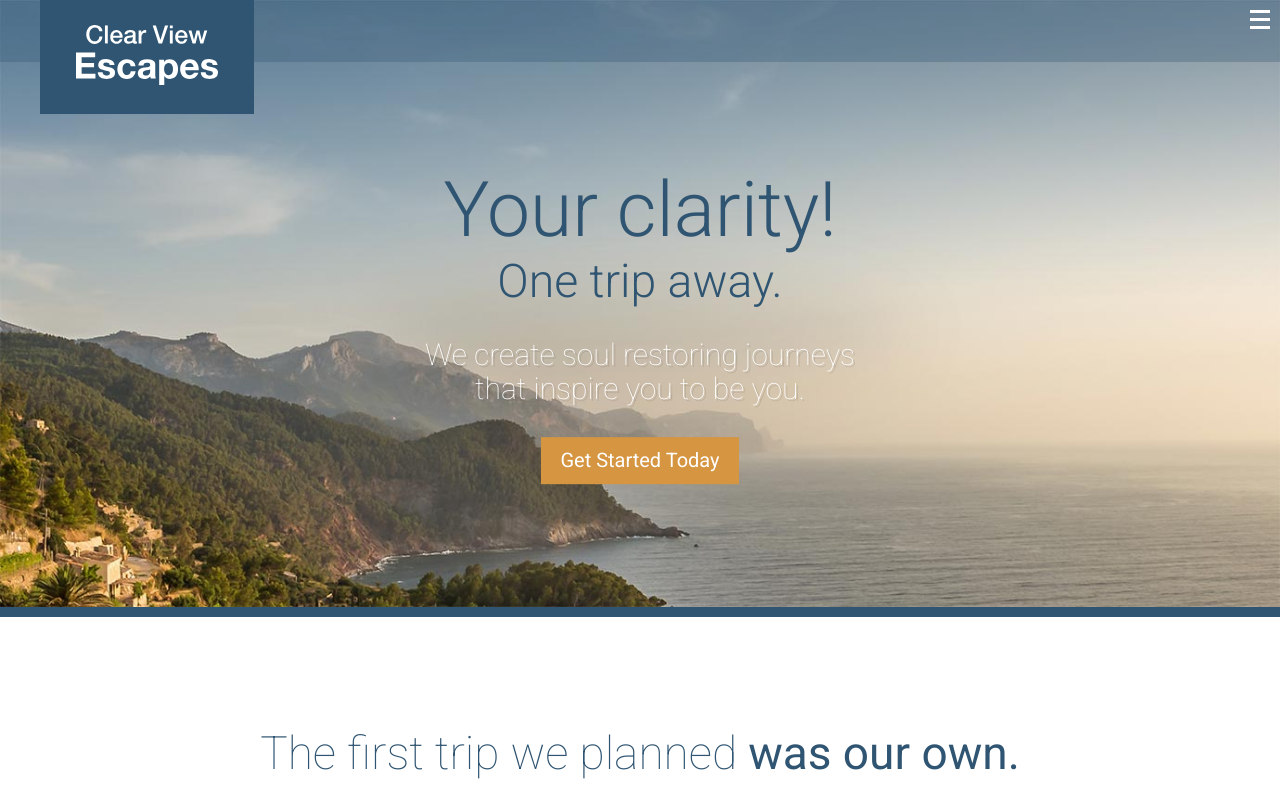
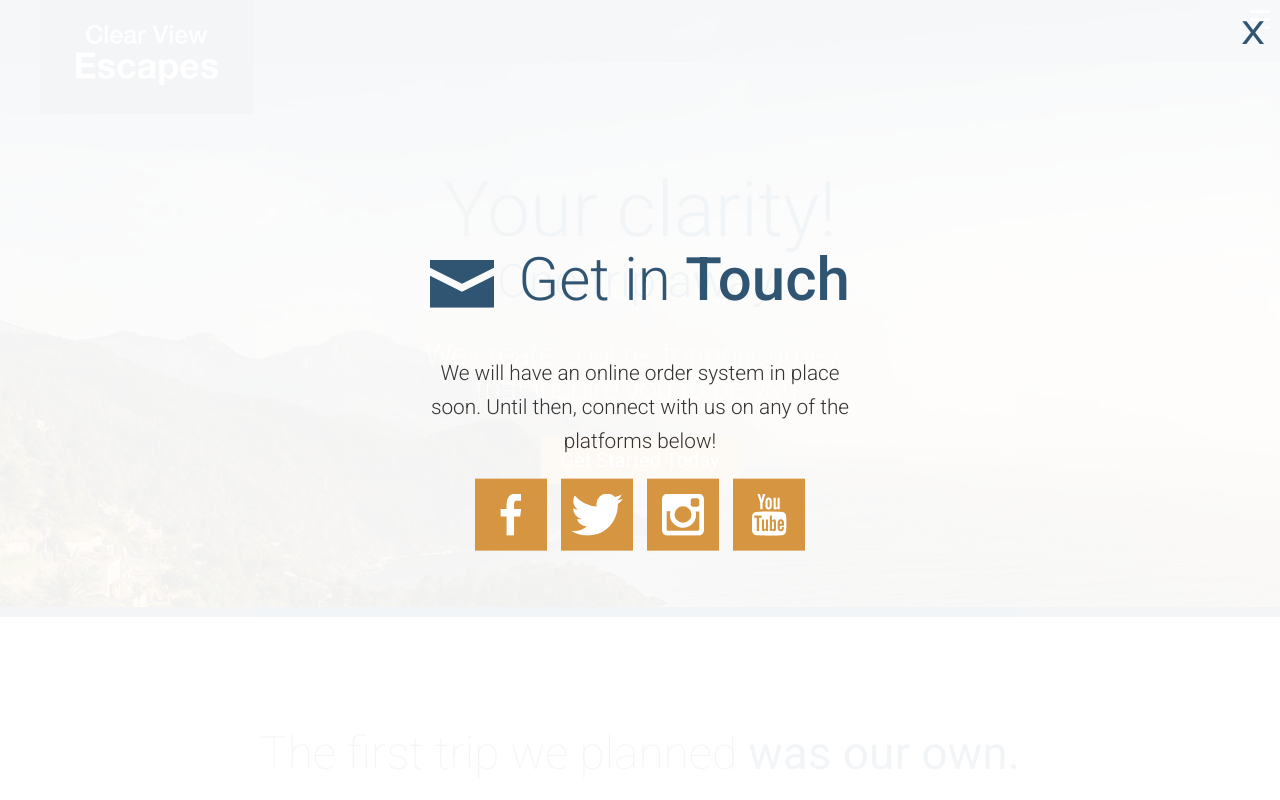
Before and after one commit to clayton-schneider/travel-site, a website: page app/index.html in a window 1280 px wide. Both pictures are taken after a click on the link "Get Started Today". Shown: the top 800 px of the page. Drawn offline with Linux system fonts and the light colour scheme.

Commit message:
Completed the modal overlay

```diff
--- a/app/assets/scripts/App.js
+++ b/app/assets/scripts/App.js
@@ -1,9 +1,11 @@
 import MobileMenu from './modules/mobile-menu';
 import RevealOnScroll from './modules/RevealOnScroll';
 import StickyHeader from './modules/sticky-header';
+import Modal from './modules/modal';
 import $ from 'jQuery';
 
 var mobileMenu = new MobileMenu();
 new RevealOnScroll($(".feature-item"), "85%");
 new RevealOnScroll($(".testimonial"), "60%");
 var stickyheader = new StickyHeader();
+var modal = new Modal();
--- /dev/null
+++ b/app/assets/styles/modules/_modal.css
@@ -0,0 +1,50 @@
+.modal {
+    position: fixed;
+    z-index: 5;
+    background-color: rgba(255, 255, 255, .94);
+    top: 0;
+    bottom: 0;
+    left: 0;
+    right: 0;
+    opacity: 0;
+    visibility: hidden;
+    transform: scale(1.2);
+    transition: all .3s ease-out;
+
+    &--is-visible {
+        opacity: 1;
+        visibility: visible;
+        transform: scale(1);
+
+    }
+
+    &__inner {
+        position: absolute;
+        width: 100%;
+        top: 50%;
+        transform: translateY(-50%);
+
+    }
+
+    &__description {
+        text-align: center;
+        font-size: 1.3rem;
+        font-weight: 300;
+        line-height: 1.65;
+    }
+
+    &__close {
+        position: absolute;
+        top: 15px;
+        right: 15px;
+        font-size: 2rem;
+        transform: scaleX(1.2);
+        transform-origin: 100% 0;
+        color: $mainBlue;
+
+        &:hover {
+            color: $mainOrange;
+            cursor: pointer;
+        }
+    }
+}
--- a/app/assets/styles/modules/_section-title.css
+++ b/app/assets/styles/modules/_section-title.css
@@ -9,6 +9,11 @@
 
     &--blue {
         color: $mainBlue;
+    }
+
+    &--less-margin {
+        margin-bottom: 1.3rem;
+        margin-top: 0;
     }
 
     &__icon {
--- /dev/null
+++ b/app/assets/styles/modules/_social-icons.css
@@ -0,0 +1,25 @@
+.social-icons {
+    text-align: center;
+
+    &__icon {
+        background-color: $mainOrange;
+        display: inline-block;
+        margin: 0 5px 5px 5px;
+        width: 33%;
+        height: 72px;
+        position: relative;
+
+        @mixin atSmall {
+            margin: 0 5px;
+            width: 72px;
+        }
+
+        img {
+            display: block;
+            position: absolute;
+            top: 50%;
+            left: 50%;
+            transform: translate(-50%, -50%);
+        }
+    }
+}
--- a/app/assets/styles/modules/_wrapper.css
+++ b/app/assets/styles/modules/_wrapper.css
@@ -30,6 +30,10 @@
         max-width: 976px;
     }
 
+    &--narrow {
+        max-width: 470px;
+    }
+
     .wrapper {
         padding-left: 0;
         padding-right: 0;
--- a/app/assets/styles/styles.css
+++ b/app/assets/styles/styles.css
@@ -16,3 +16,5 @@
 @import "modules/_site-header";
 @import "modules/_primary-nav";
 @import "modules/_reveal-item";
+@import "modules/_modal";
+@import "modules/_social-icons";
--- a/app/index.html
+++ b/app/index.html
@@ -21,7 +21,7 @@
 
       <div class="site-header__menu-content">
         <div class="site-header__btn-container">
-            <a class="btn" href="#">Get in Touch</a>
+            <a class="btn open-modal" href="#">Get in Touch</a>
           </div>
           <nav class="primary-nav primary-nav--pull-right">
             <ul>
@@ -49,7 +49,7 @@
           <h1 class="large-hero__title">Your clarity!</h1>
           <h2 class="large-hero__subtitle">One trip away.</h2>
           <p class="large-hero__description">We create soul restoring journeys that inspire you to be you.</p>
-          <p><a href="#"class="btn btn--orange btn--large">Get Started Today</a></p>
+          <p><a href="#"class="btn btn--orange btn--large open-modal">Get Started Today</a></p>
       </div>
     </div>
 
@@ -165,11 +165,28 @@
   </div>
 
   <footer class="site-footer">
-    <div class="wraper">
-        <p><span class="site-footer__text">Copyright &copy; 2016 Clear View Escapes. All rights reserved.</span><a class="btn btn--orange" href="#">Get in Touch</a></p>
+    <div class="wrapper">
+        <p><span class="site-footer__text">Copyright &copy; 2016 Clear View Escapes. All rights reserved.</span><a class="btn btn--orange open-modal" href="#">Get in Touch</a></p>
     </div>
   </footer>
 
+    <div class="modal">
+      <div class="modal__inner">
+        <h2 class="section-title section-title--blue section-title--less-margin"><img src="assets/images/icons/mail.svg" class="section-title__icon">Get in <strong>Touch</strong></h2>
+        <div class="wrapper wrapper--narrow">
+          <p class="modal__description">We will have an online order system in place soon. Until then, connect with us on any of the platforms below!</p>
+        </div>
+
+        <div class="social-icons">
+          <a href="#" class="social-icons__icon"><img src="assets/images/icons/facebook.svg"></a>
+          <a href="#" class="social-icons__icon"><img src="assets/images/icons/twitter.svg"></a>
+          <a href="#" class="social-icons__icon"><img src="assets/images/icons/instagram.svg"></a>
+          <a href="#" class="social-icons__icon"><img src="assets/images/icons/youtube.svg"></a>
+        </div>
+      </div>
+
+      <div class="modal__close">X</div>
+    </div>
   <script src="./temp/scripts/App.js"></script>
 </body>
 </html>
--- a/app/temp/styles/styles.css
+++ b/app/temp/styles/styles.css
@@ -600,6 +600,10 @@ a {
         max-width: 976px;
     }
 
+.wrapper--narrow {
+        max-width: 470px;
+    }
+
 .wrapper .wrapper {
         padding-left: 0;
         padding-right: 0;
@@ -896,6 +900,11 @@ a {
 
 .section-title--blue {
         color: #2f5572;
+    }
+
+.section-title--less-margin {
+        margin-bottom: 1.3rem;
+        margin-top: 0;
     }
 
 .section-title__icon {
@@ -1292,3 +1301,90 @@ a {
         -webkit-transform: scale(1);
                 transform: scale(1);
     }
+
+.modal {
+    position: fixed;
+    z-index: 5;
+    background-color: rgba(255, 255, 255, .94);
+    top: 0;
+    bottom: 0;
+    left: 0;
+    right: 0;
+    opacity: 0;
+    visibility: hidden;
+    -webkit-transform: scale(1.2);
+            transform: scale(1.2);
+    -webkit-transition: all .3s ease-out;
+    transition: all .3s ease-out;
+}
+
+.modal--is-visible {
+        opacity: 1;
+        visibility: visible;
+        -webkit-transform: scale(1);
+                transform: scale(1);
+
+    }
+
+.modal__inner {
+        position: absolute;
+        width: 100%;
+        top: 50%;
+        -webkit-transform: translateY(-50%);
+                transform: translateY(-50%);
+
+    }
+
+.modal__description {
+        text-align: center;
+        font-size: 1.3rem;
+        font-weight: 300;
+        line-height: 1.65;
+    }
+
+.modal__close {
+        position: absolute;
+        top: 15px;
+        right: 15px;
+        font-size: 2rem;
+        -webkit-transform: scaleX(1.2);
+                transform: scaleX(1.2);
+        -webkit-transform-origin: 100% 0;
+                transform-origin: 100% 0;
+        color: #2f5572;
+    }
+
+.modal__close:hover {
+            color: #d59541;
+            cursor: pointer;
+        }
+
+.social-icons {
+    text-align: center;
+}
+
+.social-icons__icon {
+        background-color: #d59541;
+        display: inline-block;
+        margin: 0 5px 5px 5px;
+        width: 33%;
+        height: 72px;
+        position: relative;
+    }
+
+@media (min-width: 530px) {
+
+.social-icons__icon {
+            margin: 0 5px;
+            width: 72px
+    }
+    }
+
+.social-icons__icon img {
+            display: block;
+            position: absolute;
+            top: 50%;
+            left: 50%;
+            -webkit-transform: translate(-50%, -50%);
+                    transform: translate(-50%, -50%);
+        }
```
Also changed, not shown: app/assets/scripts/modules/modal.js (added, +38 -0 lines), app/temp/scripts/App.js.
